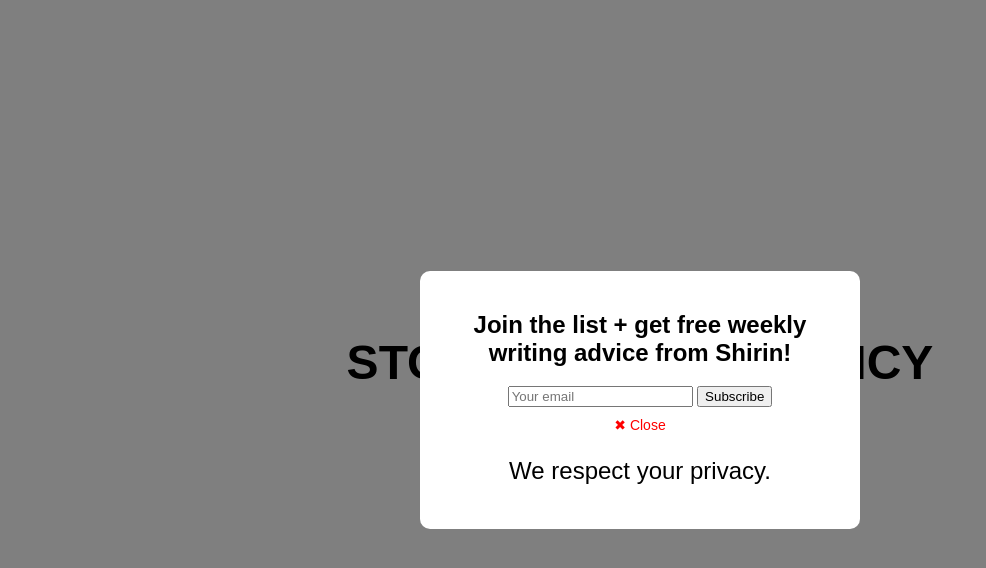
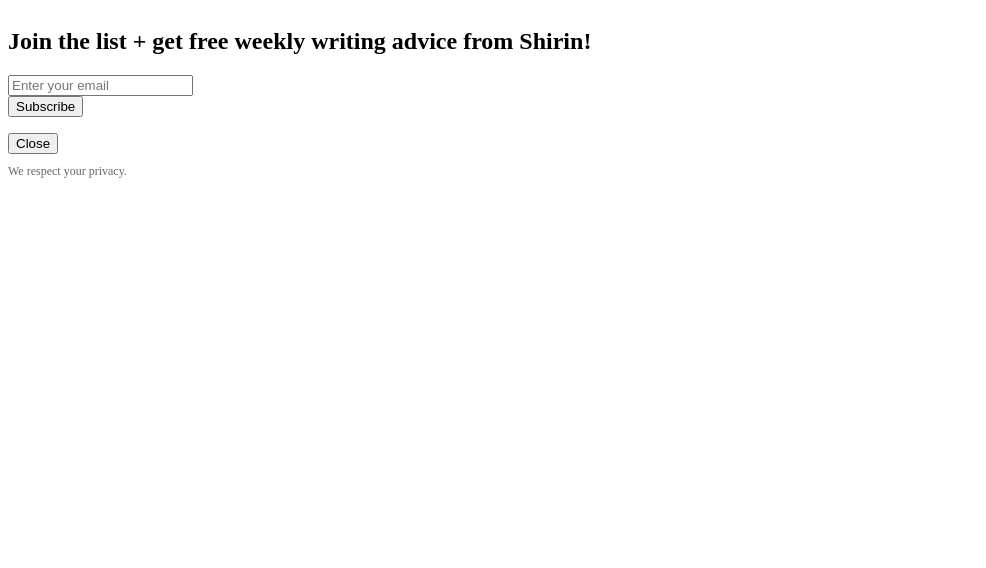
Before and after one commit to shirinsaghaie/storyeditingagency, a plain HTML site: page index.html in a window 1280 px wide. Shown: the whole page, without its empty margins (0-986 px from the left). Drawn offline with Linux system fonts and the light colour scheme.

Commit message:
updated newsletter pop up

```diff
--- a/index.html
+++ b/index.html
@@ -1,119 +1,50 @@
-<!DOCTYPE html>
-<html lang="en">
-<head>
-  <meta charset="UTF-8">
-  <meta name="viewport" content="width=device-width, initial-scale=1.0">
-  <title>STORY EDITING AGENCY</title>
-  <style>
-    body {
-      background-color: white;
-      font-family: Arial, sans-serif;
-      margin: 0;
-      padding: 0;
-      display: flex;
-      justify-content: center;
-      align-items: center;
-      height: 100vh;
-    }
-    .container {
-      text-align: center;
-    }
-    h1 {
-      font-size: 48px;
-      color: black;
-      margin: 0;
-    }
-    p {
-      font-size: 24px;
-      color: black;
-    }
-
-    /* Popup styles */
-    #newsletter-popup {
-      display: none;
-      position: fixed;
-      top: 0;
-      left: 0;
-      width: 100%;
-      height: 100%;
-      background: rgba(0,0,0,0.5);
-      justify-content: center;
-      align-items: center;
-    }
-    .popup-content {
-      background: white;
-      padding: 20px;
-      border-radius: 10px;
-      text-align: center;
-      max-width: 400px;
-    }
-    .close-btn {
-      margin-top: 10px;
-      cursor: pointer;
-      color: red;
-      font-size: 14px;
-    }
-    #thankyou-message {
-      display: none;
-      font-size: 20px;
-      color: green;
-      margin-top: 15px;
-    }
-  </style>
-</head>
-<body>
-  <div class="container">
-    <h1>STORY EDITING AGENCY</h1>
-    <p>mail@storyeditingagency.com</p>
-  </div>
-
-  <!-- Newsletter Popup -->
-  <div id="newsletter-popup">
+<!-- Popup -->
+<div class="popup" id="newsletterPopup">
   <div class="popup-content">
     <h2>Join the list + get free weekly writing advice from Shirin!</h2>
-      <form id="newsletter-form" action="https://formspree.io/f/xyzdayve" method="POST">
-        <input type="email" name="email" placeholder="Your email" required>
+    <form id="newsletterForm">
+      <input type="email" name="email" placeholder="Enter your email" required>
+      <br>
       <button type="submit">Subscribe</button>
     </form>
-      <div id="thankyou-message">Thank you!</div>
-      <div class="close-btn" onclick="closePopup()">✖ Close</div>
-      <p>We respect your privacy.</p>
+    <button class="close-btn" onclick="closePopup()">Close</button>
+    <p style="font-size: 12px; color: #666; margin-top: 10px;">We respect your privacy.</p>
+    <p id="thankYouMessage" style="display:none; color: green; margin-top: 15px;">Thank you!</p>
   </div>
 </div>
 
 <script>
-    // Show popup after delay
+  // Show popup after a short delay
   window.onload = function() {
     setTimeout(function() {
-        document.getElementById("newsletter-popup").style.display = "flex";
-      }, 2000);
+      document.getElementById("newsletterPopup").style.display = "flex";
+    }, 2000); // popup appears after 2 seconds
   };
 
-    // Close popup
   function closePopup() {
-      document.getElementById("newsletter-popup").style.display = "none";
+    document.getElementById("newsletterPopup").style.display = "none";
   }
 
-    // Handle Formspree submission with fetch
-    document.getElementById("newsletter-form").addEventListener("submit", async function(e) {
-      e.preventDefault();
+  // Handle form submission with JavaScript
+  document.getElementById("newsletterForm").addEventListener("submit", function(e) {
+    e.preventDefault(); // stop default redirect
     const form = e.target;
-      const data = new FormData(form);
-      const action = form.action;
 
-      const response = await fetch(action, {
+    fetch("https://formspree.io/f/xyzdayve", {
       method: "POST",
-        body: data,
+      body: new FormData(form),
       headers: { 'Accept': 'application/json' }
-      });
-
+    })
+    .then(response => {
       if (response.ok) {
-        form.style.display = "none";
-        document.getElementById("thankyou-message").style.display = "block";
+        form.style.display = "none"; // hide form
+        document.getElementById("thankYouMessage").style.display = "block"; // show thank you
       } else {
         alert("Oops! Something went wrong. Please try again.");
       }
+    })
+    .catch(error => {
+      alert("Error: " + error);
+    });
   });
 </script>
-</body>
-</html>
```
Lines whose indentation alone changed are shown as unchanged.
